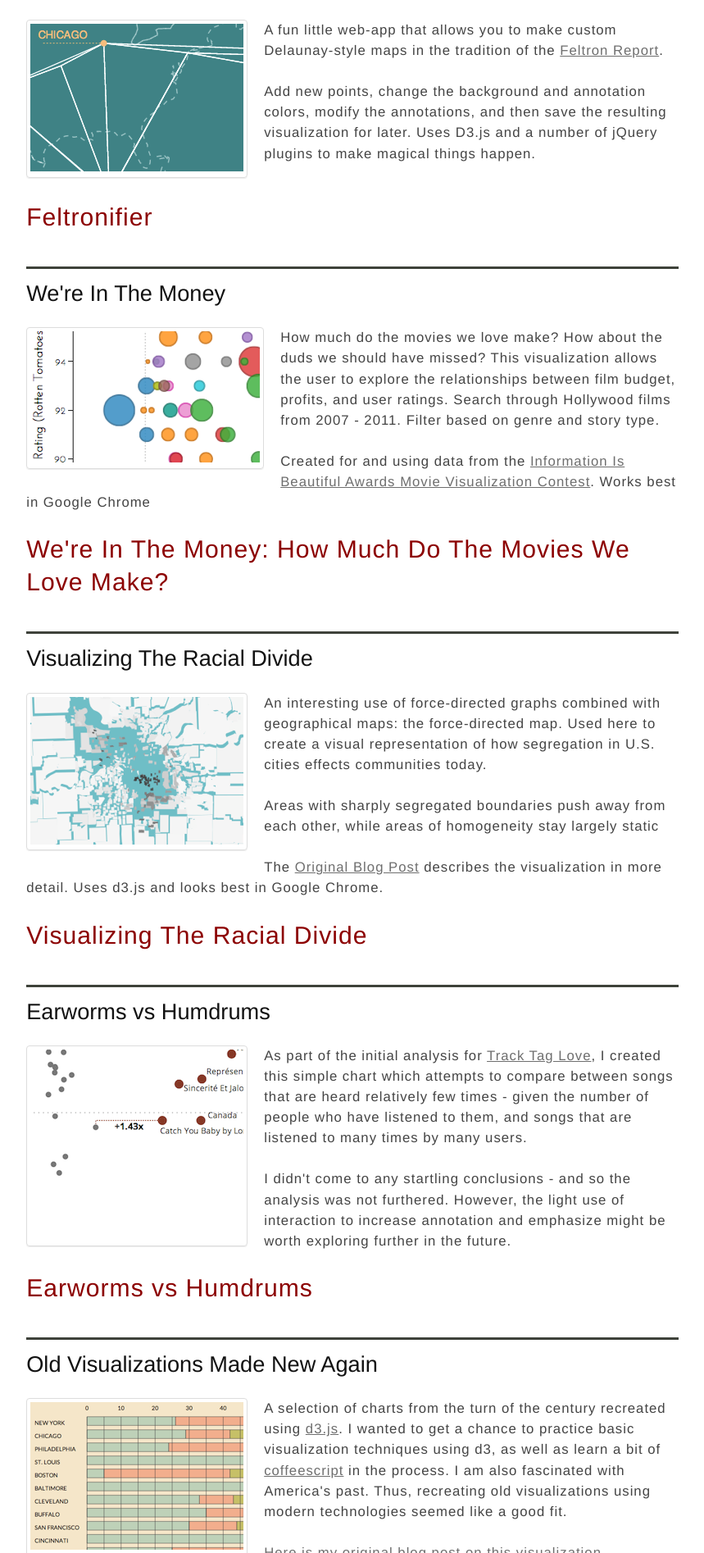
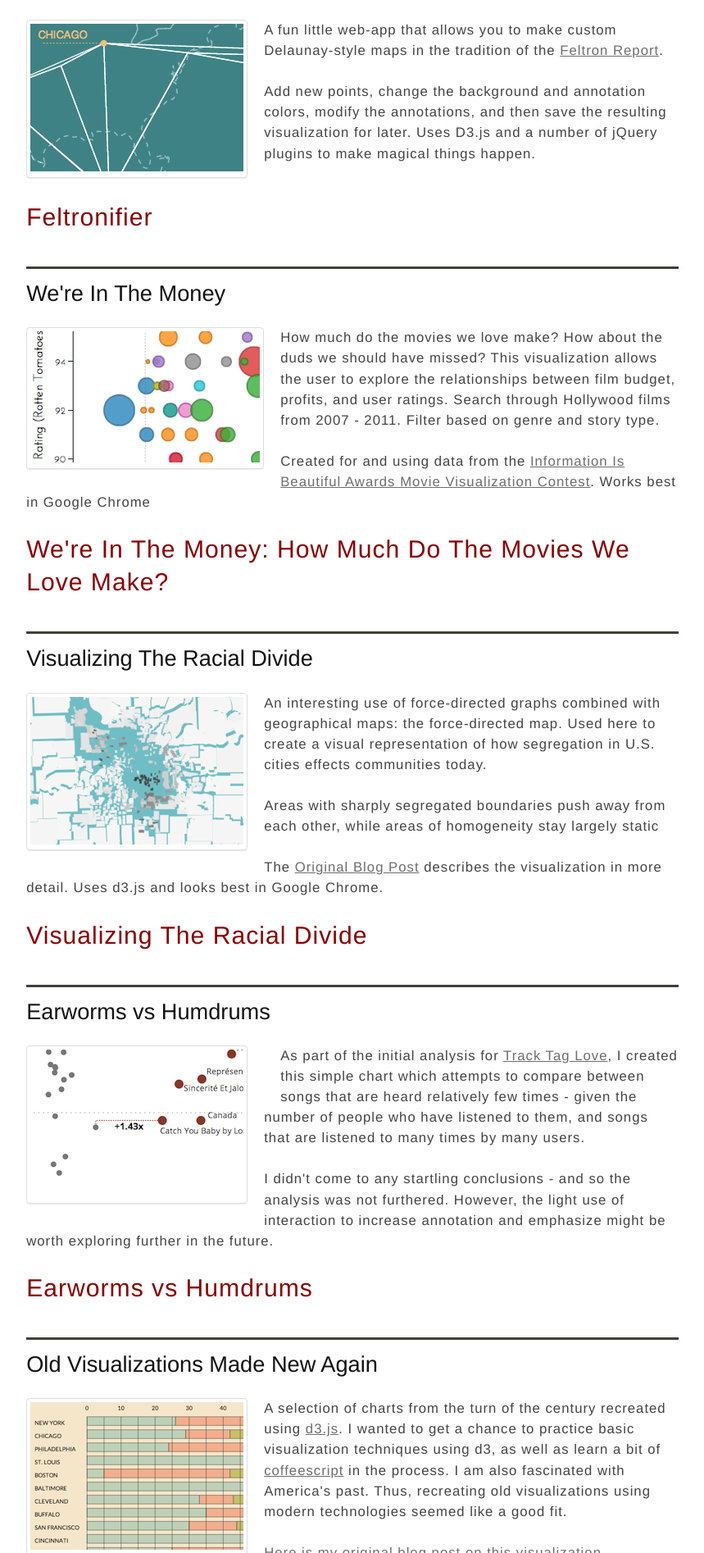
Before and after one commit to vlandham/vlandham.github.com, a Jekyll site: the page built from vis/index.html, in a window 1280 px wide. Shown: the part 4506-6400 px from the top of the page at 82% size, without its empty margins (210-1069 px from the left). Built offline with Jekyll 4.4.1, drawn with Linux system fonts in a browser that asks for light colours; some web fonts are replaced; Markdown is read by kramdown in place of the engine named in the settings.

Commit message:
fix image box

```diff
--- a/vis/index.html
+++ b/vis/index.html
@@ -159,6 +159,8 @@
   <h2>Earworms vs Humdrums</h2>
   <div class="thumbnail left">
     <a href="http://vallandingham.me/msd/top/"><img src="http://vallandingham.me/images/vis/earworm_thumb.png" alt="image for earworms vis"/></a>
+  </div>
+  <div class="left">
     <p></p><br/><br/>
   </div>
   <p>As part of the initial analysis for <a href="">Track Tag Love</a>, I created this simple chart which attempts to compare between songs that are heard relatively few times - given the number of people who have listened to them, and songs that are listened to many times by many users.</p>
```
